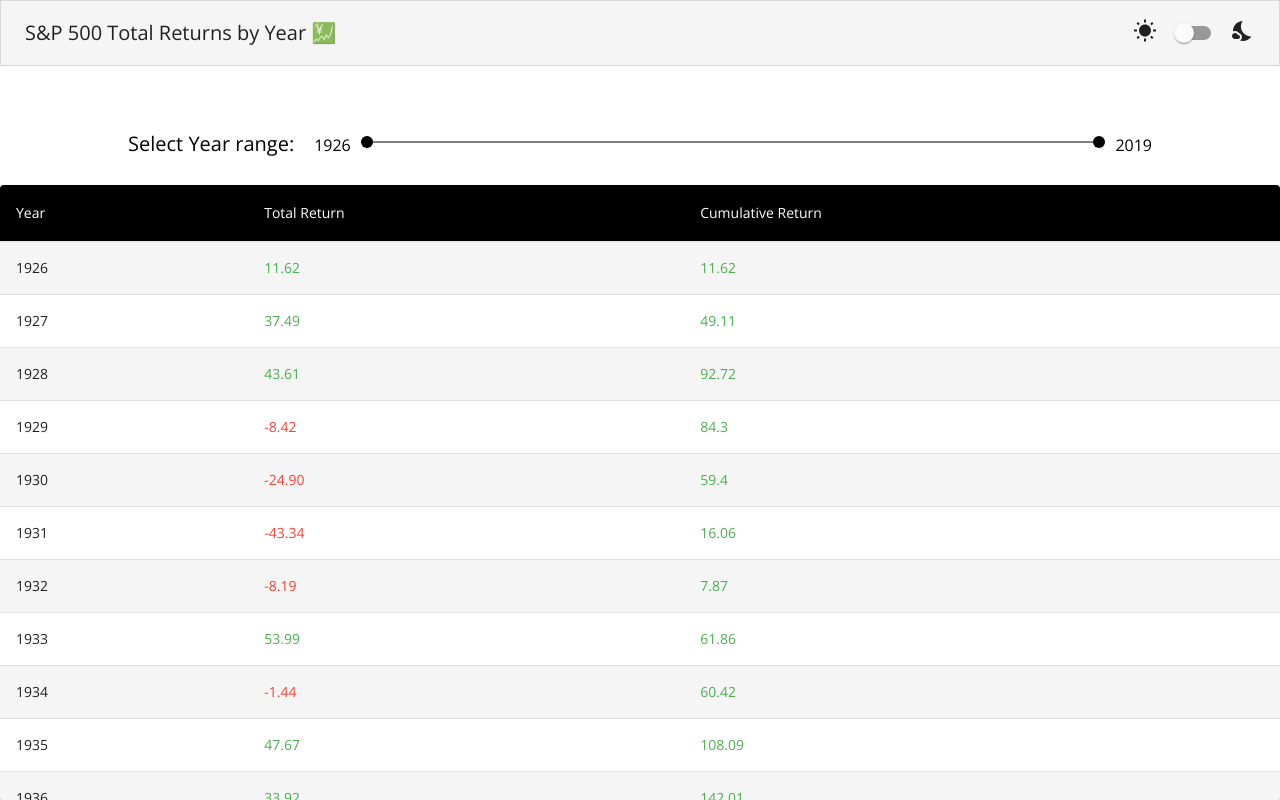
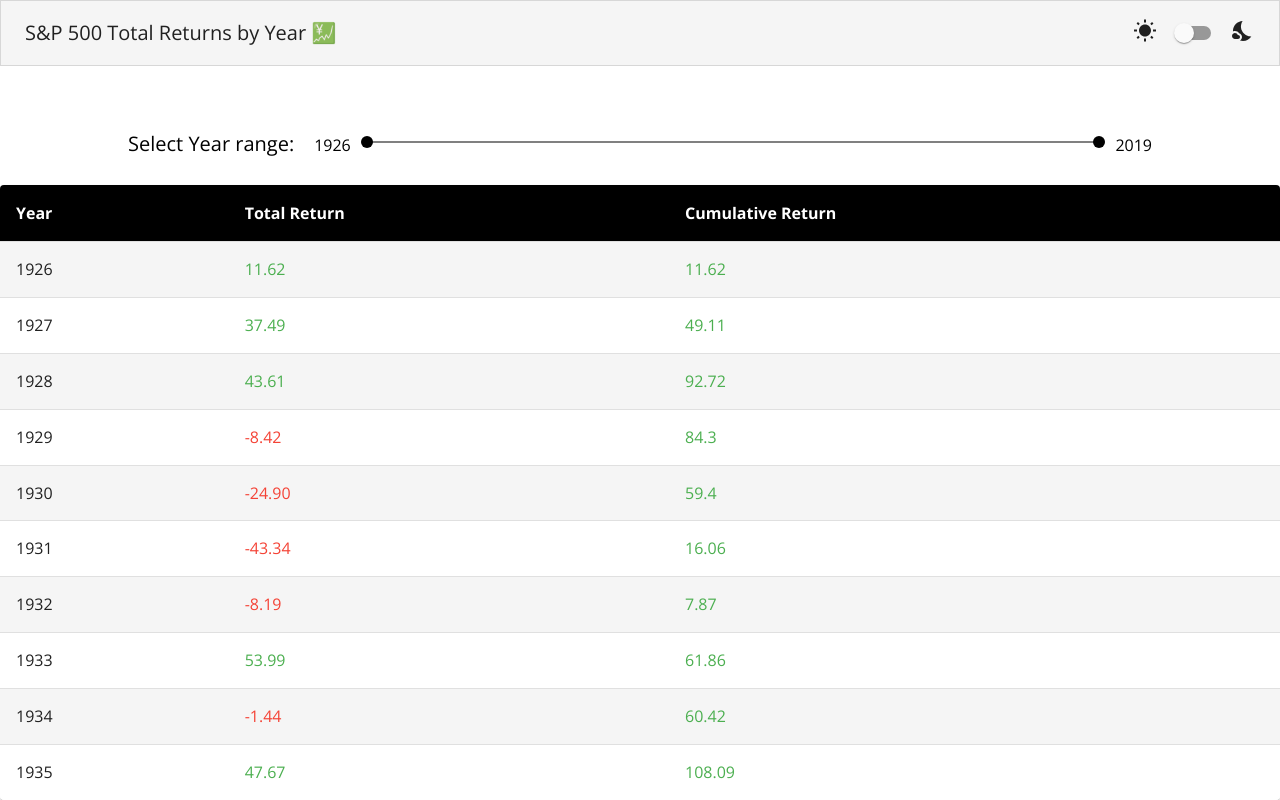
Before and after one commit to bhuvanmalik007/sp-returns, a React (Create React App) app: page / in a window 1280 px wide. Built offline with nearby package versions, Linux system fonts and the light colour scheme; the HTML template or start-up script is replaced by a standard one.

Commit message:
updated table styles

```diff
--- a/src/components/ReturnsTable.js
+++ b/src/components/ReturnsTable.js
@@ -22,9 +22,12 @@
   head: {
     backgroundColor: theme.palette.common.black,
     color: theme.palette.common.white,
+    fontSize: 16,
+    fontWeight: "bold",
   },
   body: {
-    fontSize: 14,
+    fontSize: 16,
+    fontWeight: 500,
   },
 }))(TableCell);
 
```
